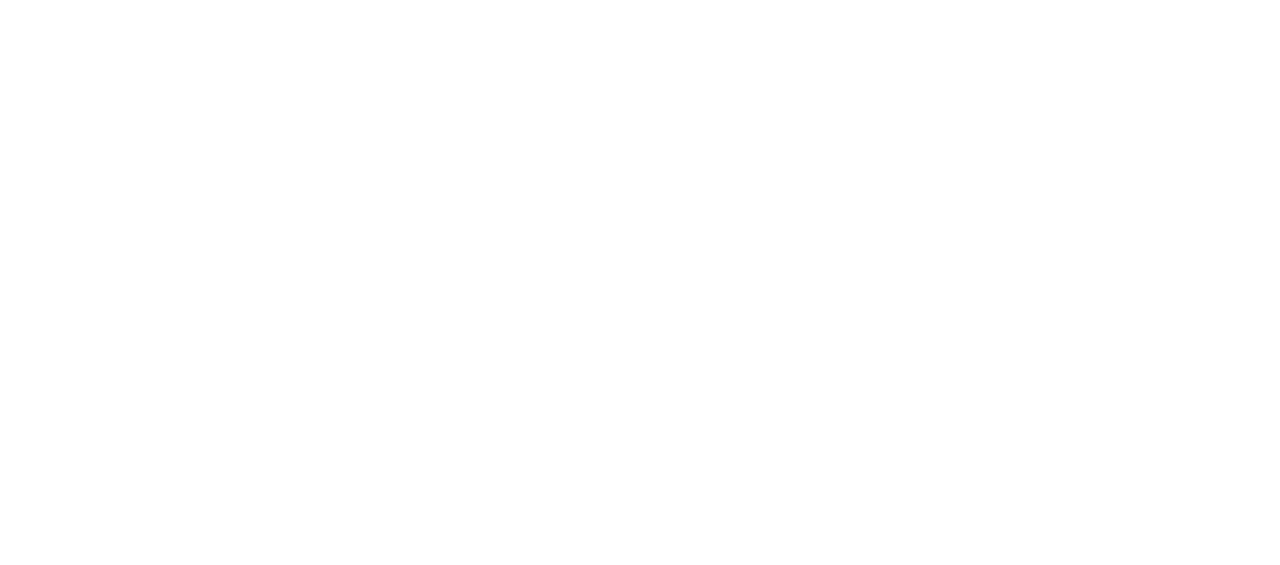
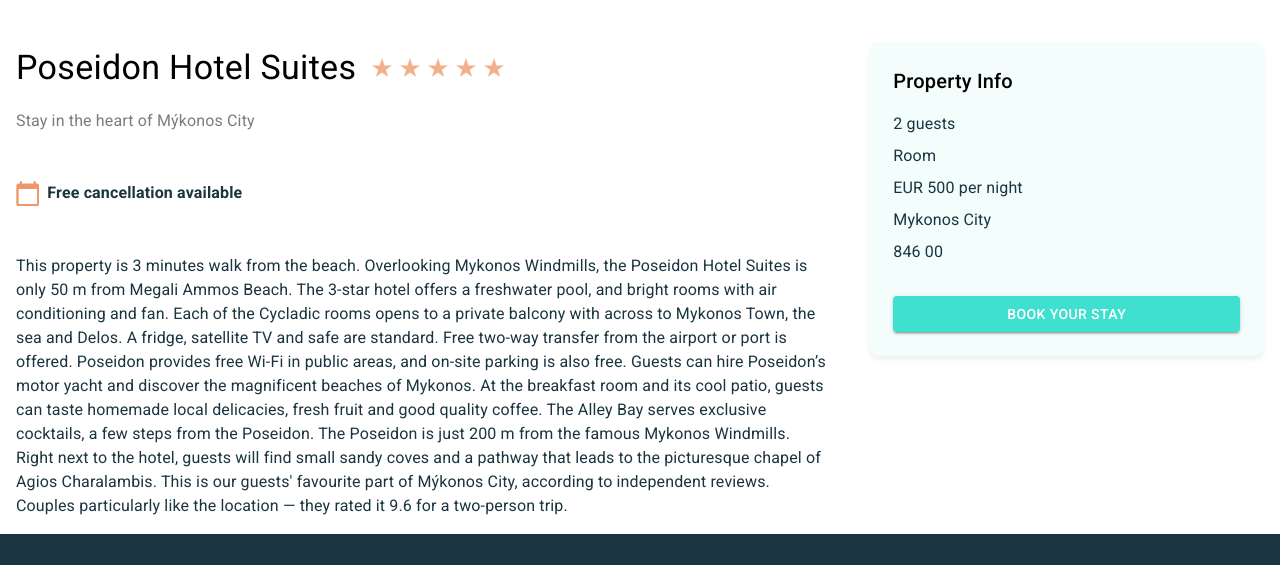
Before and after one commit to dominikpezelj/staycation-apartments-react, a React (Create React App) app: page / in a window 1280 px wide. Shown: the part 2291-2856 px from the top of the page. Before the commit the page ends 1817 px from the top, so only its background shows below. Built offline with nearby package versions, Linux system fonts and the light colour scheme.

Commit message:
Added AccommodationInfo component

```diff
--- /dev/null
+++ b/src/components/AccommodationInfo.tsx
@@ -0,0 +1,169 @@
+import { Container } from "@mui/system";
+import HeaderImage from "../assets/images/accommodation-info.jpg";
+import Grid from "@mui/material/Grid";
+import Stack from "@mui/material/Stack";
+import Star from "../assets/images/Vector.svg";
+import Calendar from "../assets/images/calendar.svg";
+import { Card, Typography } from "@mui/material";
+import { useTheme } from "@mui/material/styles";
+import Button from "@mui/material/Button";
+export const AccommodationInfo = () => {
+  const { colors, shadow } = useTheme();
+
+  const BackgroundStyle = {
+    backgroundImage: `url(${HeaderImage})`,
+    backgroundSize: "cover",
+    backgroundRepeat: "no-repeat",
+    marginTop: "4rem",
+    width: "100%",
+    height: "478px",
+    flex: 1,
+    borderRadius: "20px",
+  };
+
+  const stars = {
+    backgroundImage: `url(${Star})`,
+    width: "20px",
+    height: "19px",
+  };
+  const calendarIcon = {
+    backgroundImage: `url(${Calendar})`,
+    width: "23.33px",
+    height: "25.67px",
+  };
+  const container = {
+    padding: "1rem",
+  };
+
+  const Heading = {};
+  return (
+    <div style={container}>
+      <img style={BackgroundStyle}></img>
+      <Grid container spacing={4} sx={{ marginTop: "0.5rem" }}>
+        <Grid item xs={8}>
+          <Stack direction="row" spacing={2}>
+            <Typography
+              sx={{
+                fontFamily: "Roboto",
+                fontWeight: "400",
+                fontSize: "34px",
+                color: colors.textBlack,
+              }}
+            >
+              Poseidon Hotel Suites
+            </Typography>
+            <Stack direction="row" spacing={1} sx={{ alignItems: "center" }}>
+              <div style={stars}></div>
+              <div style={stars}></div>
+              <div style={stars}></div>
+              <div style={stars}></div>
+              <div style={stars}></div>
+            </Stack>
+          </Stack>
+          <Typography
+            sx={{
+              fontFamily: "Roboto",
+              fontWeight: "400",
+              fontSize: "16px",
+              color: colors.gray500,
+              marginTop: "1rem",
+            }}
+          >
+            Stay in the heart of Mýkonos City
+          </Typography>
+          <Stack
+            direction="row"
+            spacing={1}
+            sx={{ marginTop: "3rem", marginBottom: "3rem" }}
+          >
+            <div style={calendarIcon}></div>
+            <Typography
+              sx={{
+                fontFamily: "Roboto",
+                fontWeight: "600",
+                fontSize: "16px",
+                color: colors.textMenuItems,
+                alignItems: "center",
+              }}
+            >
+              Free cancellation available
+            </Typography>
+          </Stack>
+          <Typography
+            sx={{
+              fontFamily: "Roboto",
+              fontWeight: "400",
+              fontSize: "16px",
+              color: colors.textMenuItems,
+              alignItems: "center",
+              maxWidth: "810px",
+            }}
+          >
+            This property is 3 minutes walk from the beach. Overlooking Mykonos
+            Windmills, the Poseidon Hotel Suites is only 50 m from Megali Ammos
+            Beach. The 3-star hotel offers a freshwater pool, and bright rooms
+            with air conditioning and fan. Each of the Cycladic rooms opens to a
+            private balcony with across to Mykonos Town, the sea and Delos. A
+            fridge, satellite TV and safe are standard. Free two-way transfer
+            from the airport or port is offered. Poseidon provides free Wi-Fi in
+            public areas, and on-site parking is also free. Guests can hire
+            Poseidon’s motor yacht and discover the magnificent beaches of
+            Mykonos. At the breakfast room and its cool patio, guests can taste
+            homemade local delicacies, fresh fruit and good quality coffee. The
+            Alley Bay serves exclusive cocktails, a few steps from the Poseidon.
+            The Poseidon is just 200 m from the famous Mykonos Windmills. Right
+            next to the hotel, guests will find small sandy coves and a pathway
+            that leads to the picturesque chapel of Agios Charalambis. This is
+            our guests' favourite part of Mýkonos City, according to independent
+            reviews. Couples particularly like the location — they rated it 9.6
+            for a two-person trip.
+          </Typography>
+        </Grid>
+        <Grid item xs={4}>
+          <Card
+            sx={{
+              padding: "1.5rem",
+              backgroundColor: colors.mint50,
+              boxShadow: shadow.main,
+              borderRadius: "10px",
+            }}
+          >
+            <Typography
+              sx={{
+                fontFamily: "Roboto",
+                fontWeight: "500",
+                fontSize: "20px",
+                color: colors.textBlack,
+                marginBottom: "1rem",
+              }}
+            >
+              Property Info
+            </Typography>
+            <Stack
+              spacing={1}
+              sx={{
+                fontFamily: "Roboto",
+                fontWeight: "400",
+                fontSize: "16px",
+                color: colors.textMenuItems,
+                marginBottom: "2rem",
+              }}
+            >
+              <Typography>2 guests</Typography>
+              <Typography>Room</Typography>
+              <Typography>EUR 500 per night</Typography>
+              <Typography>Mykonos City</Typography>
+              <Typography>846 00</Typography>
+            </Stack>
+            <Button
+              variant="contained"
+              sx={{ backgroundColor: colors.mint, width: "100%" }}
+            >
+              Book your stay
+            </Button>
+          </Card>
+        </Grid>
+      </Grid>
+    </div>
+  );
+};
--- a/src/components/Main.tsx
+++ b/src/components/Main.tsx
@@ -4,6 +4,7 @@
 import { CityCard } from "./CityCard";
 import { AccommodationCard } from "./AccommodationCard";
 import { PlaceCard } from "./PlaceCard";
+import { AccommodationInfo } from "./AccommodationInfo";
 
 export const Main = () => {
   const cityCardData = {
@@ -83,6 +84,7 @@
         location={placeCardData[0].location}
         subtitle={placeCardData[0].subtitle}
       />
+      <AccommodationInfo />
       <Footer />
     </div>
   );
--- a/src/theme.ts
+++ b/src/theme.ts
@@ -8,8 +8,10 @@
         textMenuItems: '#1A3440',
         inputGray: '#909090',
         mint: '#40E0D0',
+        mint50: '#F2FDFC',
         bgFooter: '#1A3440',
         cardGray: '#ADADAD',
+        gray500: '#7C7C7C',
         errorRed: '#EF6B6B'
     },
     shadow: {
@@ -26,9 +28,11 @@
             textMenuItems: string;
             inputGray: string;
             mint: string;
+            mint50: string;
             bgFooter: string;
             cardGray: string;
             errorRed: string;
+            gray500: string;
       },
       shadow: {
         main: React.CSSProperties['boxShadow'];
@@ -42,9 +46,11 @@
             textMenuItems: string;
             inputGray: string;
             mint: string;
+            mint50: string;
             bgFooter: string;
             cardGray: string;
             errorRed: string;
+            gray500: string;
       };
       shadow: {
         main: React.CSSProperties['boxShadow'];
```
Also changed, not shown: src/assets/images/accommodation-info.jpg (added), src/assets/images/calendar.svg (added).
